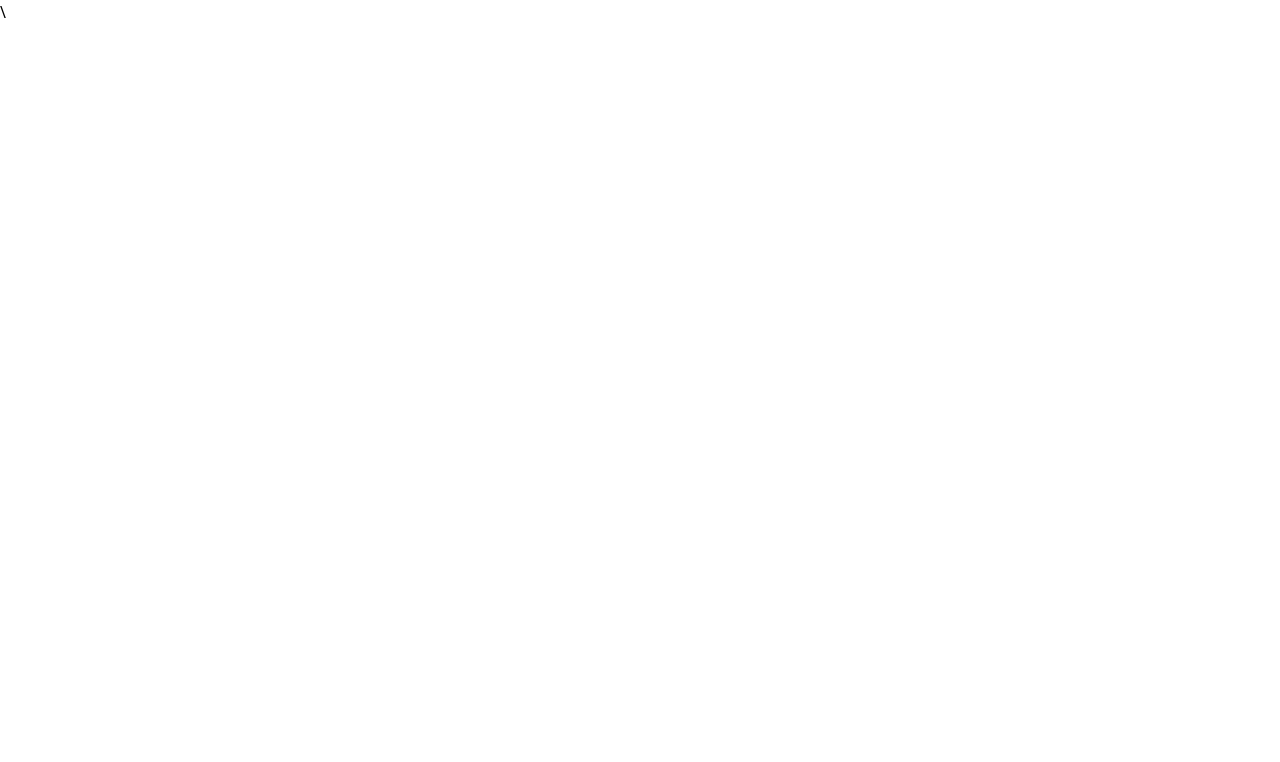
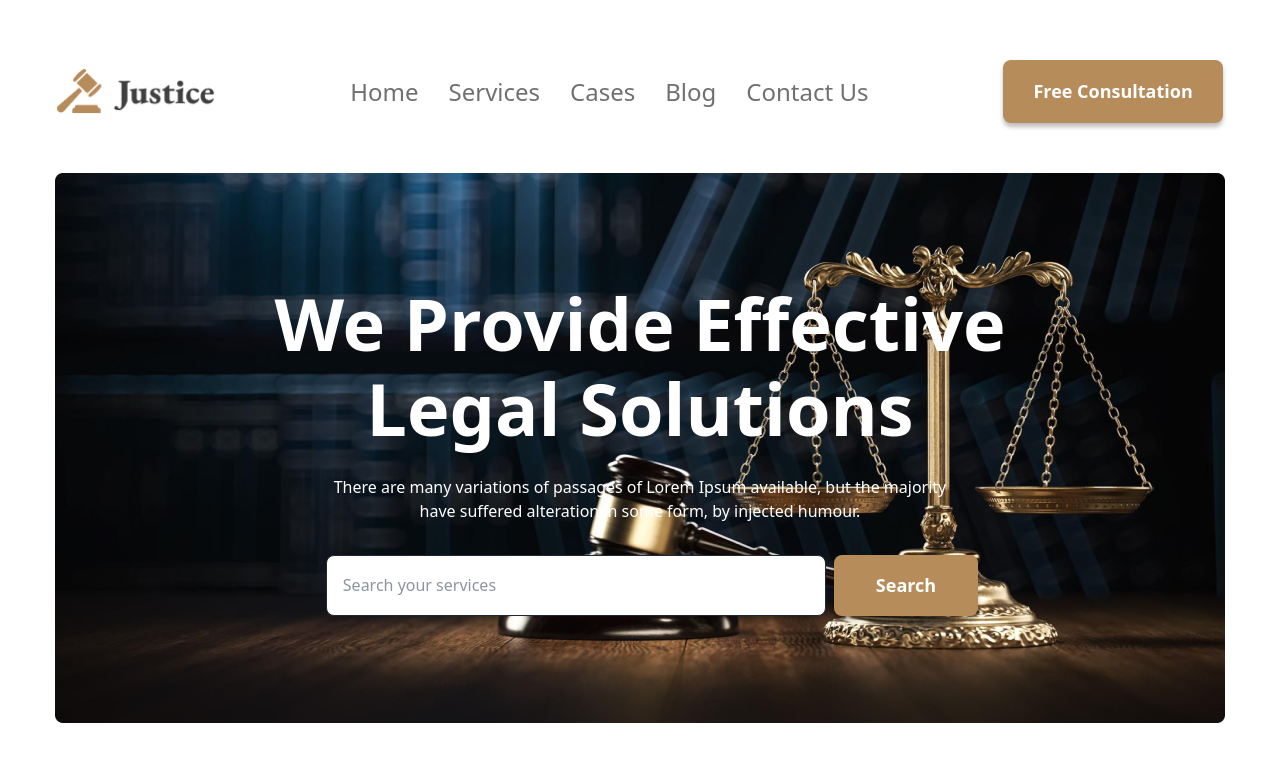
Before and after one commit to chistyanon7626/Legal-solution-phero-tailwind, a plain HTML site: page index.html in a window 1280 px wide. Drawn offline with nearby package versions, Linux system fonts and the light colour scheme.

Commit message:
banner sully done not resposive yet

```diff
--- a/index.html
+++ b/index.html
@@ -2,11 +2,42 @@
 <html lang="en">
 <head>
     <meta charset="UTF-8">
-    <meta name="viewport" content="width=device-width, initial-scale=1.0">\
+    <meta name="viewport" content="width=device-width, initial-scale=1.0">
     <script src="https://cdn.jsdelivr.net/npm/@tailwindcss/browser@4"></script>
-    <title>Document</title>
+    <title>by-tailwind</title>
 </head>
-<body>
+<body class="w-full">
+    <header class="max-w-[1920px] mx-auto">
+    <div class="mt-[60px] flex items-center justify-center gap-[135px]">
+        <div class="w-[158px] h-[46px]"><img src="images/logo2.png" alt=""></div>
+        <div>
+            <nav>
+                <ul class="flex justify-between gap-[30px] text-2xl text-[#707070]">
+                    <li><a href="#Home">Home</a></li>
+                    <li><a href="#Services">Services</a></li>
+                    <li><a href="#Cases">Cases</a></li>
+                    <li><a href="#Blog">Blog</a></li>
+                    <li><a href="#Contact Us">Contact Us</a></li>
+                </ul>
+            </nav>
+        </div>
+        <div><button class="py-[18px] px-[30px] bg-[#B68C5A] text-white text-[1.125rem] font-semibold rounded-lg shadow-[0_4px_4px_rgba(0,0,0,0.25)] hover:shadow-[0_6px_6px_rgba(0,0,0,0.35)] transition duration-300">Free Consultation</button>
+        </div>
+    </div>
+    <section class="max-w-[1920px] mx-auto mt-[50px]">
+        <div class="w-full h-[550px] bg-[url('images/banner.png')] bg-center bg-auto bg-no-repeat flex flex-col items-center justify-center text-center px-6">
+            <div class="col-auto">
+                <h1 class="text-white text-7xl font-extrabold leading-[85px] mb-6">We Provide Effective <br>Legal Solutions</h1>
+                <p class="text-white">There are many variations of passages of Lorem Ipsum available, but the majority <br> have suffered alteration in some form, by injected humour.</p>
+            </div>
+            <div class="flex gap-2 justify-center w-full mt-8">
+                <input class="px-4 py-3 w-[500px] rounded-lg border bg-white text-gray-800 focus:outline-none ml-6" type="text" placeholder="Search your services">
+
+                <button class="py-[17px] px-[42px] bg-[#B68C5A] text-white text-[1.125rem] font-semibold rounded-lg shadow-[0_4px_4px_rgba(0,0,0,0.25)] hover:shadow-[0_6px_6px_rgba(0,0,0,0.35)] transition duration-300">Search</button>
+            </div>
+        </div>
+    </section>
+    </header>
 
 </body>
 </html>
```
